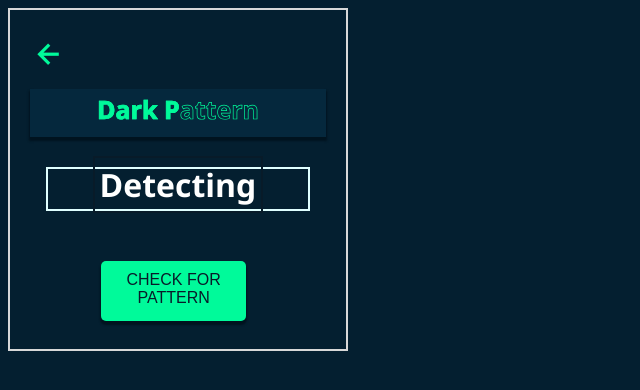
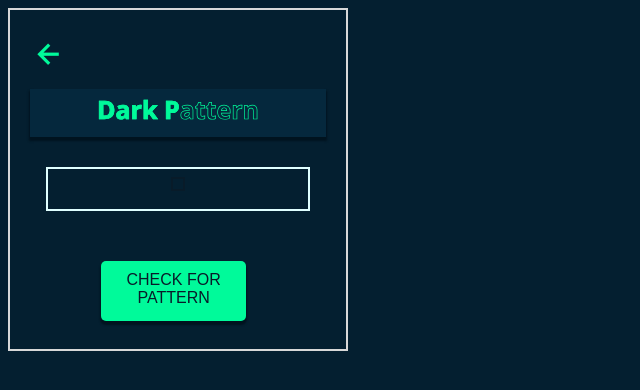
Before and after one commit to naveenkumar-42/Team_excalibur_hidden_cost, a browser extension: page Team_excalibur_hidden_cost-/darkhighlight.html in a window 1280 px wide. Shown: the whole page, without its empty margins (0-640 px from the left). Drawn offline with nearby package versions, Linux system fonts and the light colour scheme.

Commit message:
update UI

```diff
--- a/Team_excalibur_hidden_cost-/darkhighlight.html
+++ b/Team_excalibur_hidden_cost-/darkhighlight.html
@@ -24,7 +24,7 @@
     </div>
     <div class="modal-content">
       <div class="container">
-        <p class="number" style="margin-bottom: 10px">Detecting</p>
+        <p class="number" style="margin-bottom: 10px"></p>
       </div>
       <button class="analyze-button" type="button">CHECK FOR PATTERN</button>
     </div>
```
